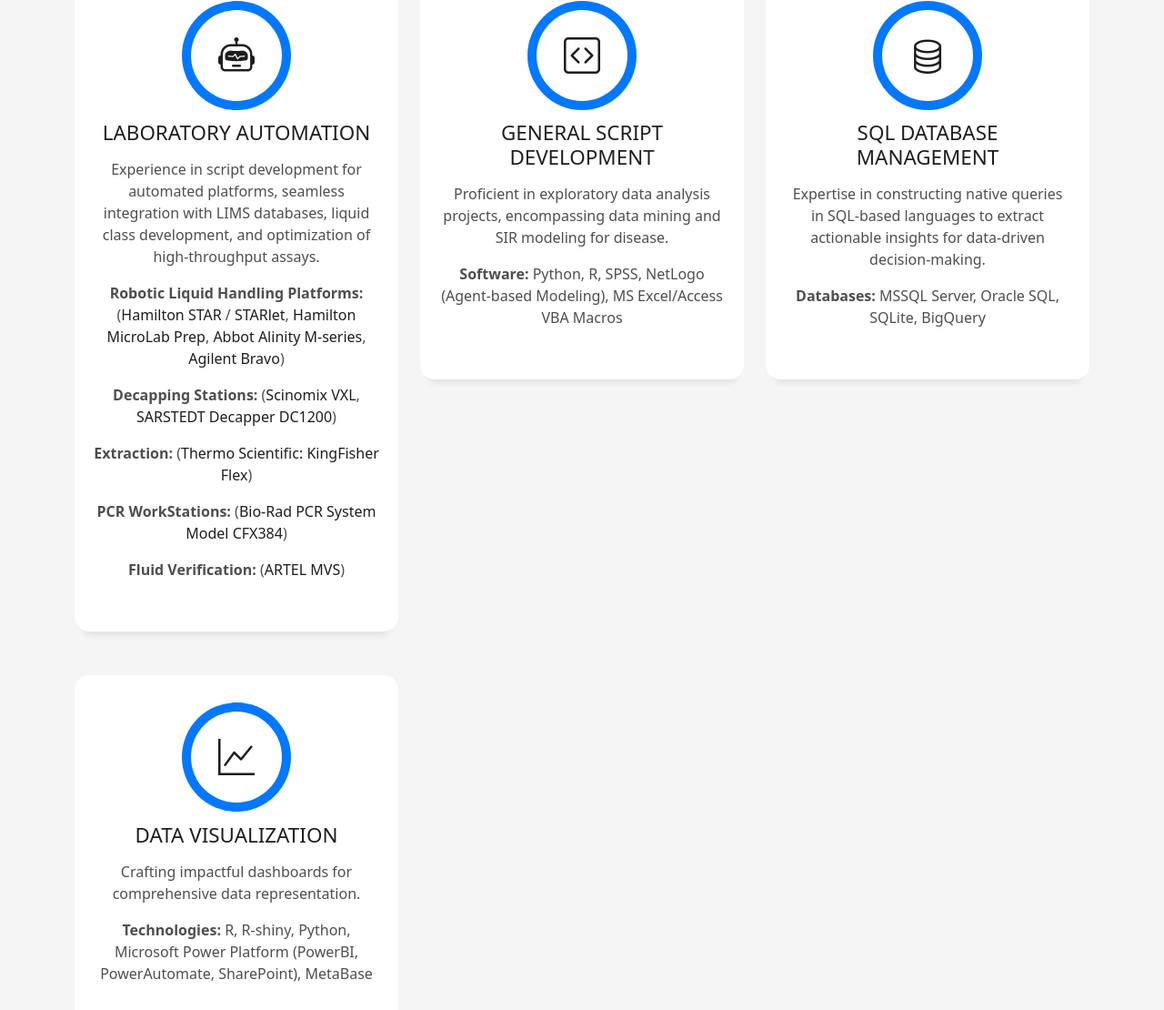
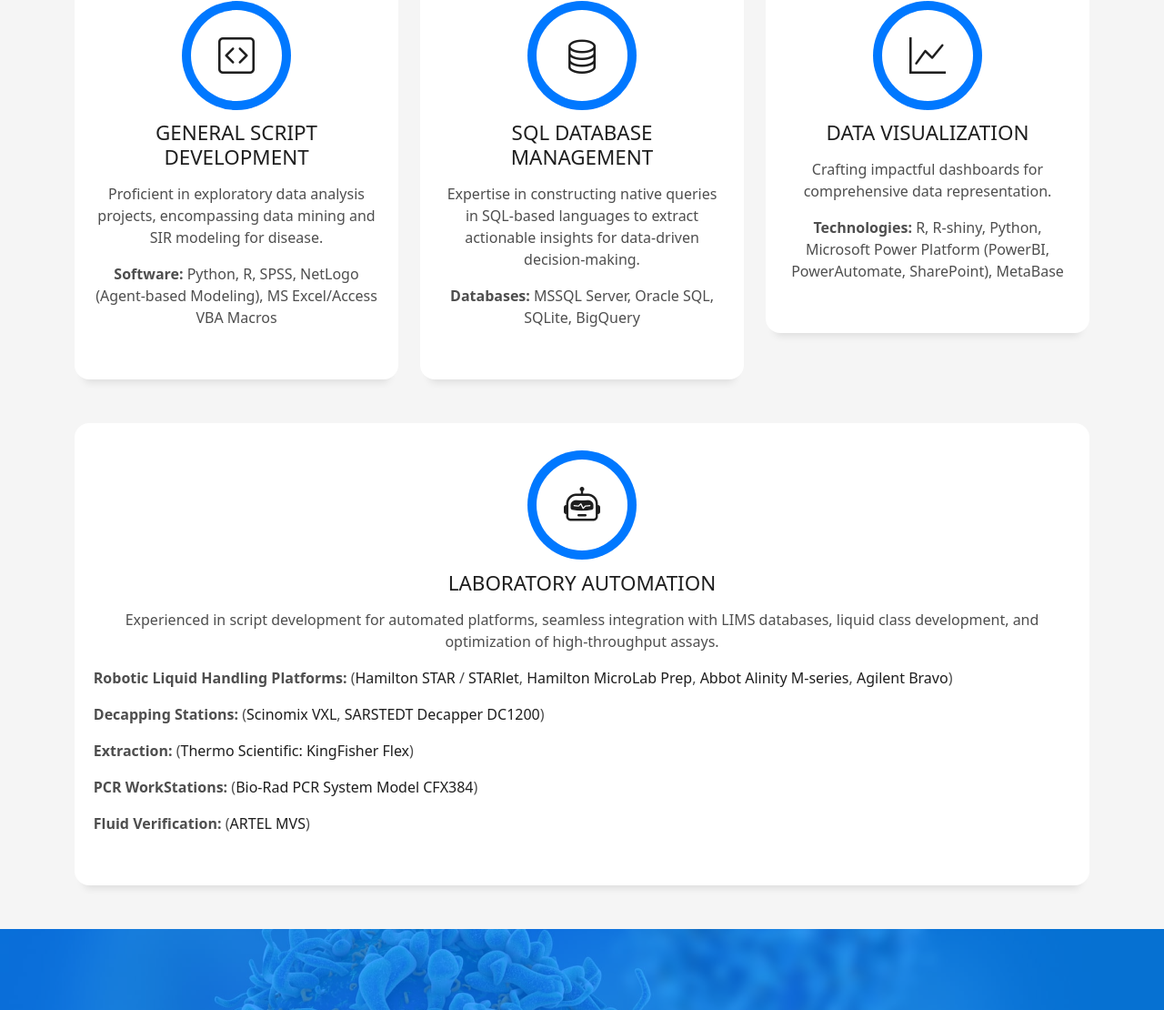
Before and after one commit to eyefixcode/eyefixcode.github.io, a plain HTML site: page index.html in a window 1280 px wide. Shown: the part 1690-2800 px from the top of the page at 91% size. Drawn offline with nearby package versions, Linux system fonts and the light colour scheme.

Commit message:
Update index.html

```diff
--- a/index.html
+++ b/index.html
@@ -90,7 +90,7 @@
         <div class="container">
           <!--<p class="display-6 color-d">Hello, world!</p>-->
           <h1 class="hero-title mb-4"> I am James Settles ...</h1>
-          <p class="hero-subtitle"><span class="typed" data-typed-items="Automation Engineer, Software Developer, Scientist, Business Consultant"></span></p>
+          <p class="hero-subtitle"><span class="typed" data-typed-items="Data Scientist, Automation Engineer, Software Developer, Business Consultant"></span></p>
           <!-- <p class="pt-3"><a class="btn btn-primary btn js-scroll px-4" href="#about" role="button">Learn More</a></p> -->
         </div>
       </div>
@@ -202,31 +202,6 @@
         </div>
       </div>
       <div class="row">
-        <!-- Laboratory Automation -->
-        <div class="col-md-4">
-          <div class="service-box">
-            <div class="service-ico"><span class="ico-circle"><i class="bi bi-robot"></i></span></div>
-            <div class="service-content">
-              <h2 class="s-title">Laboratory Automation</h2>
-              <p class="s-description text-center">Experience in script development for automated platforms, seamless integration with LIMS databases, liquid class development, and optimization of high-throughput assays.</p>
-              <p>
-                <b>Robotic Liquid Handling Platforms:</b> (<a href="https://www.hamiltoncompany.com/automated-liquid-handling/platforms/microlab-star">Hamilton STAR</a> / <a href="https://www.hamiltoncompany.com/automated-liquid-handling/assay-ready-workstations/aliquot-starlet">STARlet</a>, <a href="https://www.hamiltoncompany.com/automated-liquid-handling/platforms/microlab-prep?utm_source=adwords&utm_medium=ppc&utm_campaign=Robotics&utm_term=&hsa_tgt=dsa-2253628232837&hsa_grp=152991030636&hsa_mt=&hsa_cam=20503675415&hsa_ver=3&hsa_src=g&hsa_net=adwords&hsa_kw=&hsa_acc=3619911770&hsa_ad=671885825925&gclid=Cj0KCQjw9fqnBhDSARIsAHlcQYTgNOdKcw2ElSadCWo7syfh49jGuo0BUZll5yMUBUnnzsZNTTe67BEaAsFrEALw_wcB">Hamilton MicroLab Prep</a>, <a href="https://www.molecular.abbott/int/en/products/infectious-disease/alinity-m-product-overview">Abbot Alinity M-series</a>, <a href="https://www.agilent.com/en/product/automated-liquid-handling/automated-liquid-handling-platforms/bravo-automated-liquid-handling-platform?gclid=Cj0KCQjw9fqnBhDSARIsAHlcQYT4tlkqWHsEdycMbE34UlIJZjqsSDsd_x6BO78jti0YxGHsyJA349kaAuHuEALw_wcB&gclsrc=aw.ds">Agilent Bravo</a>)
-              </p>
-              <p>
-              <b>Decapping Stations:</b> (<a href="https://scinomix.com/product/sci-print-vxl">Scinomix VXL</a>, <a href="https://healthcare-in-europe.com/en/labbook/automation-sample-processing/2242-sarstedt-decapper-dc-1200-recapper-rc-1200.html">SARSTEDT Decapper DC1200</a>)
-              </p>
-              <p>
-              <b>Extraction:</b> (<a href="https://www.thermofisher.com/us/en/home/life-science/dna-rna-purification-analysis/automated-purification-extraction/kingfisher-systems/models/kingfisher-flex.html">Thermo Scientific: KingFisher Flex</a>)
-              </p>
-              <p>
-              <b>PCR WorkStations:</b> (<a href="https://www.bio-rad.com/en-us/product/cfx384-touch-real-time-pcr-detection-system?ID=LJB22YE8Z">Bio-Rad PCR System Model CFX384</a>)
-              </p>
-              <p>
-              <b>Fluid Verification:</b> (<a href="https://www.artel.co/products/mvs-multichannel-verification-system/">ARTEL MVS</a>)
-              </p>
-            </div>
-          </div>
-        </div>
 
         <!-- General Script Development -->
         <div class="col-md-4">
@@ -260,6 +235,32 @@
               <h2 class="s-title">Data Visualization</h2>
               <p class="s-description text-center">Crafting impactful dashboards for comprehensive data representation.</p>
               <p><b>Technologies:</b> R, R-shiny, Python, Microsoft Power Platform (PowerBI, PowerAutomate, SharePoint), MetaBase</p>
+            </div>
+          </div>
+        </div>
+
+        <!-- Laboratory Automation -->
+        <div class="">
+          <div class="service-box">
+            <div class="service-ico"><span class="ico-circle"><i class="bi bi-robot"></i></span></div>
+            <div class="service-content">
+              <h2 class="s-title">Laboratory Automation</h2>
+              <p class="s-description text-center">Experienced in script development for automated platforms, seamless integration with LIMS databases, liquid class development, and optimization of high-throughput assays.</p>
+              <p style="text-align:left">
+                <b>Robotic Liquid Handling Platforms:</b> (<a href="https://www.hamiltoncompany.com/automated-liquid-handling/platforms/microlab-star">Hamilton STAR</a> / <a href="https://www.hamiltoncompany.com/automated-liquid-handling/assay-ready-workstations/aliquot-starlet">STARlet</a>, <a href="https://www.hamiltoncompany.com/automated-liquid-handling/platforms/microlab-prep?utm_source=adwords&utm_medium=ppc&utm_campaign=Robotics&utm_term=&hsa_tgt=dsa-2253628232837&hsa_grp=152991030636&hsa_mt=&hsa_cam=20503675415&hsa_ver=3&hsa_src=g&hsa_net=adwords&hsa_kw=&hsa_acc=3619911770&hsa_ad=671885825925&gclid=Cj0KCQjw9fqnBhDSARIsAHlcQYTgNOdKcw2ElSadCWo7syfh49jGuo0BUZll5yMUBUnnzsZNTTe67BEaAsFrEALw_wcB">Hamilton MicroLab Prep</a>, <a href="https://www.molecular.abbott/int/en/products/infectious-disease/alinity-m-product-overview">Abbot Alinity M-series</a>, <a href="https://www.agilent.com/en/product/automated-liquid-handling/automated-liquid-handling-platforms/bravo-automated-liquid-handling-platform?gclid=Cj0KCQjw9fqnBhDSARIsAHlcQYT4tlkqWHsEdycMbE34UlIJZjqsSDsd_x6BO78jti0YxGHsyJA349kaAuHuEALw_wcB&gclsrc=aw.ds">Agilent Bravo</a>)
+              </p>
+              <p style="text-align:left">
+              <b>Decapping Stations:</b> (<a href="https://scinomix.com/product/sci-print-vxl">Scinomix VXL</a>, <a href="https://healthcare-in-europe.com/en/labbook/automation-sample-processing/2242-sarstedt-decapper-dc-1200-recapper-rc-1200.html">SARSTEDT Decapper DC1200</a>)
+              </p>
+              <p style="text-align:left">
+              <b>Extraction:</b> (<a href="https://www.thermofisher.com/us/en/home/life-science/dna-rna-purification-analysis/automated-purification-extraction/kingfisher-systems/models/kingfisher-flex.html">Thermo Scientific: KingFisher Flex</a>)
+              </p>
+              <p style="text-align:left">
+              <b>PCR WorkStations:</b> (<a href="https://www.bio-rad.com/en-us/product/cfx384-touch-real-time-pcr-detection-system?ID=LJB22YE8Z">Bio-Rad PCR System Model CFX384</a>)
+              </p>
+              <p style="text-align:left">
+              <b>Fluid Verification:</b> (<a href="https://www.artel.co/products/mvs-multichannel-verification-system/">ARTEL MVS</a>)
+              </p>
             </div>
           </div>
         </div>
```
